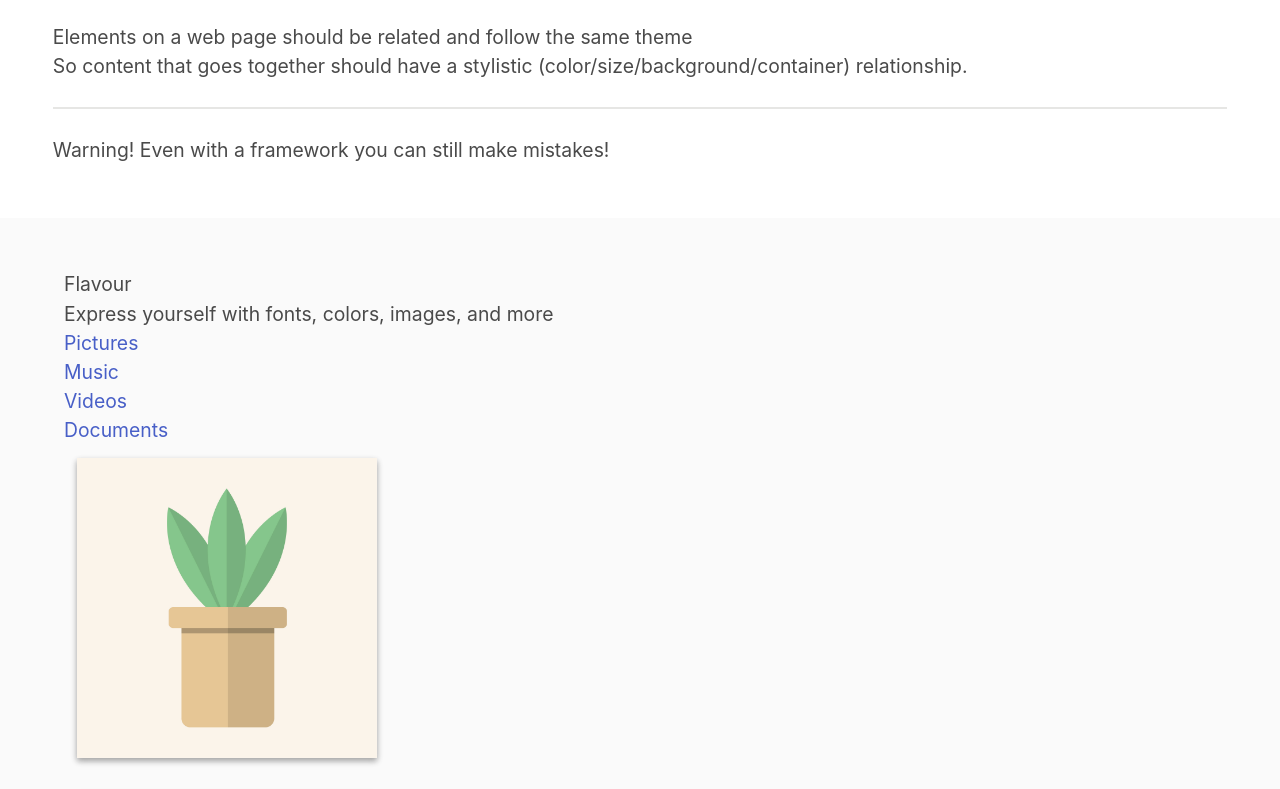
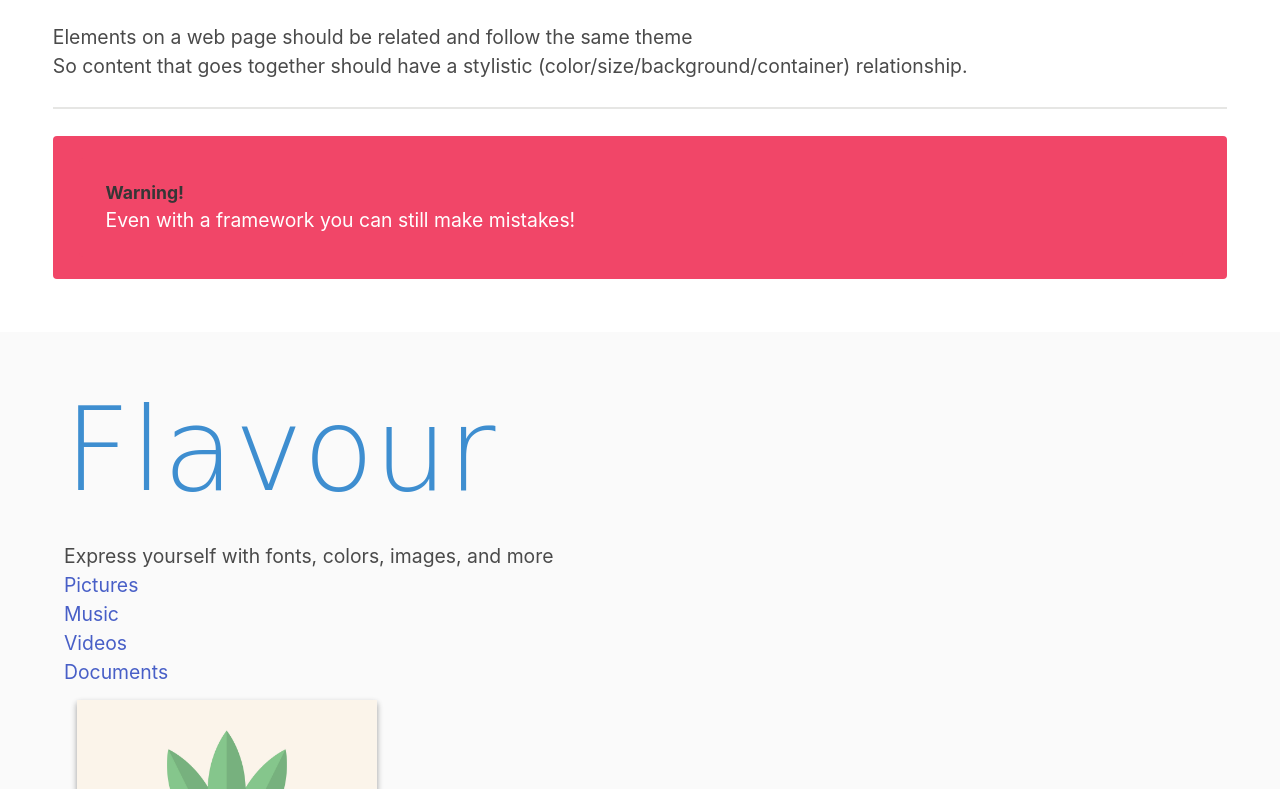
Before and after one commit to jdmar3-comp426/a02-ellieevs, a website: page index.html in a window 1280 px wide. Shown: the part 1941-2730 px from the top of the page. Drawn offline with nearby package versions, Linux system fonts and the light colour scheme; a web font is replaced by a local one.

Commit message:
added index.html

```diff
--- a/index.html
+++ b/index.html
@@ -80,15 +80,16 @@
 	    </p>
         </div>
         <hr>
-        <div class="">
-            <p><span class="">Warning! </span>Even with a framework you can still make mistakes!</p>
+        <div class="notification is-danger">
+            <div class="notification is-danger">
+            <p><span class="label">Warning! </span>Even with a framework you can still make mistakes!</p>
         </div>
     </div>
 </section>
 <section class="section">
     <div class="container">
         <div class="">
-            <h1 class="">Flavour</h1>
+            <h1 class="title has-text-info is-family-secondary">Flavour</h1>
             <h5 class="">Express yourself with fonts, colors, images, and more</h5>
         </div>
         <div class="">
@@ -115,7 +116,7 @@
         </div>
     </div>
 </section>
-<section class="">
+<section class="has-background-white">
     <div class="">
         <div class="content">
             <div class="">
@@ -179,7 +180,7 @@
                     </div>
                     <div class="">
                         <div class="">
-                            <button class="" type="submit">Submit</button>
+                            <button class="button is-dark" type="submit">Submit</button>
                         </div>
                     </div>
                 </form>
```
